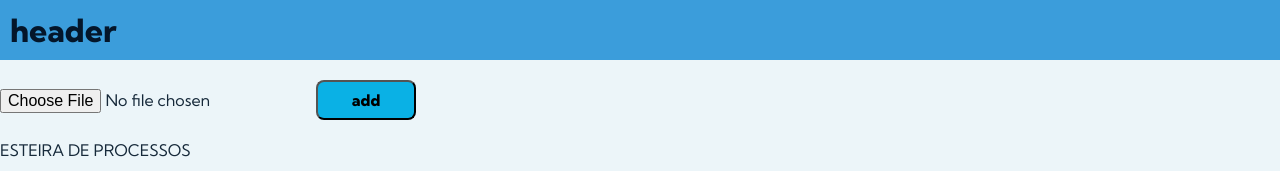
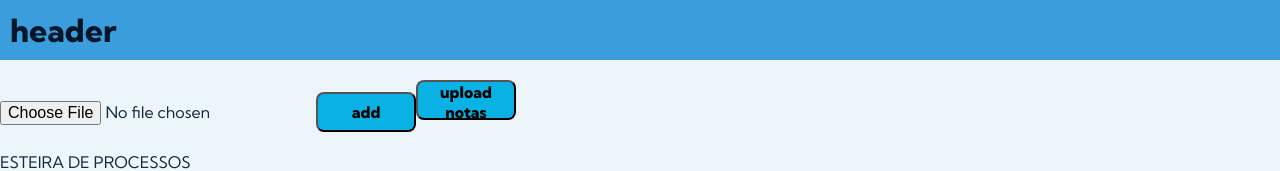
Before and after one commit to app-c/esteira-cpfl-web, a React (Vite) app: page / in a window 1280 px wide. Shown: the top 171 px of the page. Built offline with nearby package versions, Linux system fonts and the light colour scheme; no server answers; the database is empty.

Commit message:
web em andamento

```diff
--- a/src/pages/home/index.tsx
+++ b/src/pages/home/index.tsx
@@ -1,7 +1,7 @@
 import { ChangeEvent, useCallback, useEffect, useRef, useState } from 'react'
 import { Cards } from '../../components/Cards'
 import { Header } from '../../components/Header'
-import { onSnapshot, collection } from 'firebase/firestore'
+import { onSnapshot, collection, addDoc } from 'firebase/firestore'
 import { fire } from '../../config/firebase'
 import { Carousel, Container, ContainerCards, Inner } from './styles'
 import { Botao } from '../../components/Button'
@@ -11,24 +11,47 @@ import { api } from '../../api'
 export function Home() {
   const motionRef = useRef()
   const [notas, setNotas] = useState<IProsEster[]>([])
+  const [estera, setEstera] = useState<IProsEster[]>([])
   const [width, setWidth] = useState(0)
   const [file, setFile] = useState<any>(null)
+  const db = collection(fire, 'notas')
 
   const submit = useCallback(() => {
-    console.log('ok', 'bla')
-  }, [])
+    const dados = []
+    estera.forEach((est) => {
+      notas.forEach((nt) => {
+        if (est.Nota === nt.Nota) {
+          console.log(nt.id)
+        }
+      })
+    })
+
+    // notas.forEach((h) => {
+    //   const dados = {
+    //     ...h,
+    //     EQUIPE: [],
+    //     situation: 'estera',
+    //   }
+    //   addDoc(db, dados).then((p) => console.log('ok'))
+    // })
+  }, [estera, notas])
 
   useEffect(() => {
     setWidth(motionRef.current!.scrollWidth - motionRef.current!.offsetWidth)
+  }, [estera])
+
+  useEffect(() => {
+    onSnapshot(db, (h) => {
+      setEstera(
+        h.docs.map((p) => {
+          return {
+            ...p.data(),
+            id: p.id,
+          } as IProsEster
+        }),
+      )
+    })
   }, [])
-
-  const db = collection(fire, 'notas')
-
-  // useEffect(() => {
-  //   onSnapshot(db, (h) => {
-  //     setNotas(h.docs.map((p) => p.data() as IProsEster))
-  //   })
-  // }, [])
 
   const handleFile = useCallback(async (e: ChangeEvent<HTMLInputElement>) => {
     if (e.target.files) {
@@ -47,7 +70,6 @@ export function Home() {
         setNotas(h.data)
       })
       .catch((h) => console.log(h))
-    console.log(data)
   }, [file])
 
   console.log(notas)
@@ -66,6 +88,7 @@ export function Home() {
           <input type="file" onChange={handleFile} />
 
           <Botao title="add" pres={upload} />
+          <Botao title="upload notas" pres={submit} />
         </label>
       </div>
 
```
